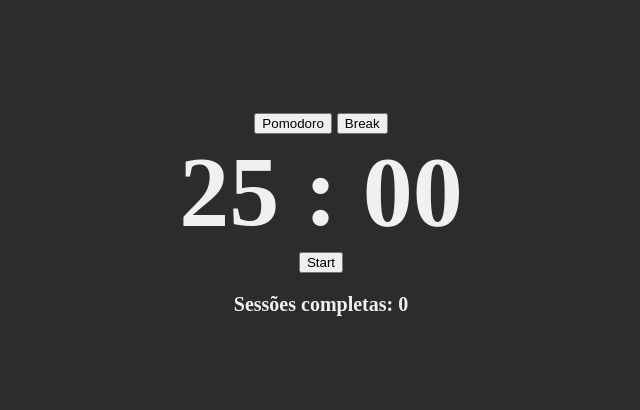
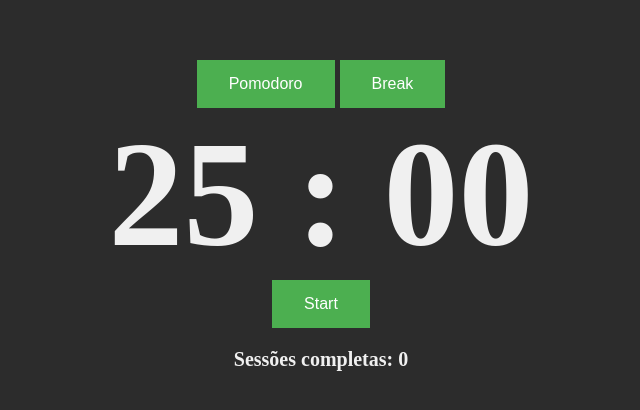
Before and after one commit to GustavoKikey/jera-pomodoro-timer, a plain HTML site: page index.html in a window 1280 px wide. Shown: the part 190-600 px from the top of the page, without its empty margins (319-959 px from the left). Drawn offline with Linux system fonts and the light colour scheme.

Commit message:
[UPDATE] mudanças nos botões

```diff
--- a/styles.css
+++ b/styles.css
@@ -11,12 +11,31 @@ body {
   position: absolute;
   left: 50%;
   top: 50%;
-  height: 200px;
-  margin-top: -100px;
-  width: 400px;
-  margin-left: -200px;
+  height: 300px;
+  margin-top: -150px;
+  width: 500px;
+  margin-left: -250px;
 }
 
 .clock {
-  font-size: 100px;
+  font-size: 150px;
 }
+
+button {
+  background-color: #4caf50; /* Green */
+  border: none;
+  color: white;
+  padding: 15px 32px;
+  text-align: center;
+  text-decoration: none;
+  display: inline-block;
+  font-size: 16px;
+}
+
+button {
+  transition-duration: 0.4s;
+}
+
+button:hover {
+  background-color: #ff5454;
+}
```
